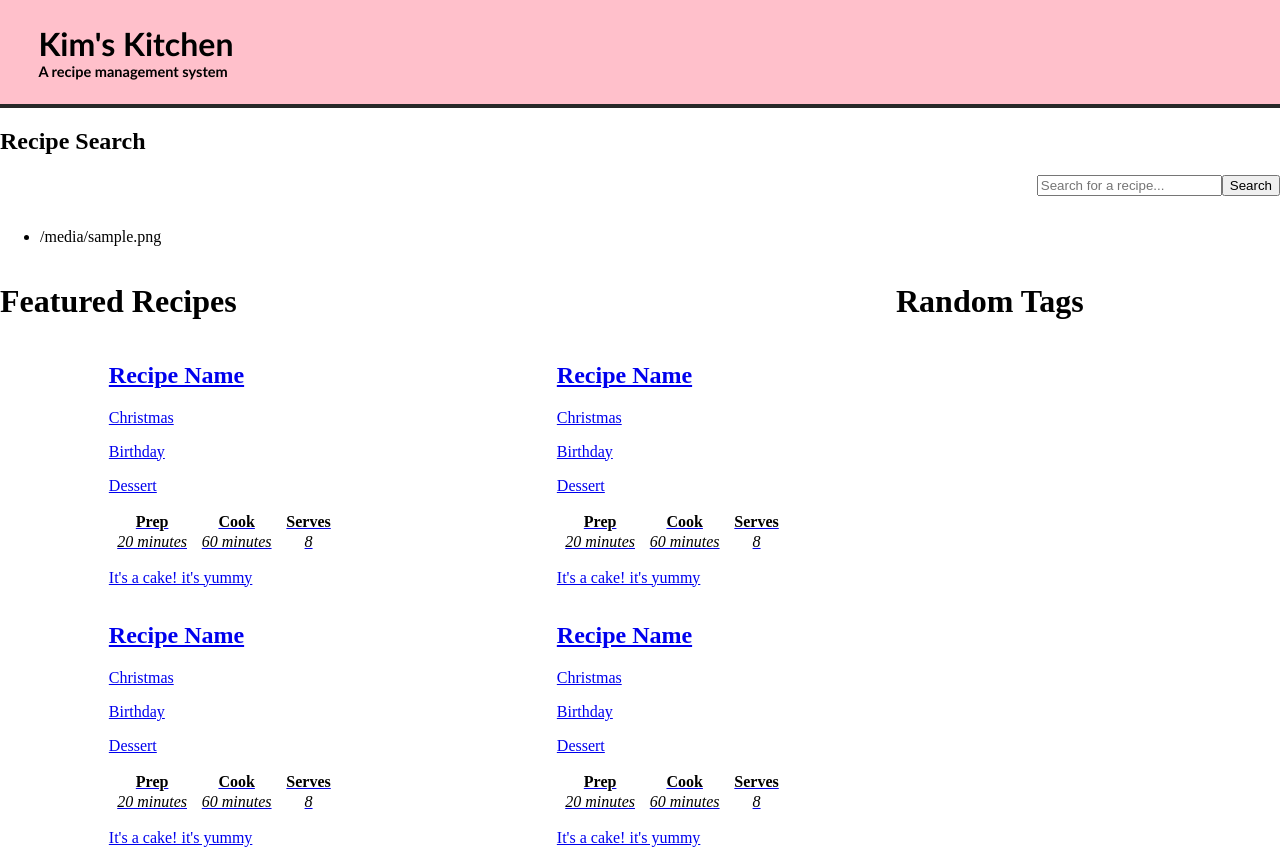
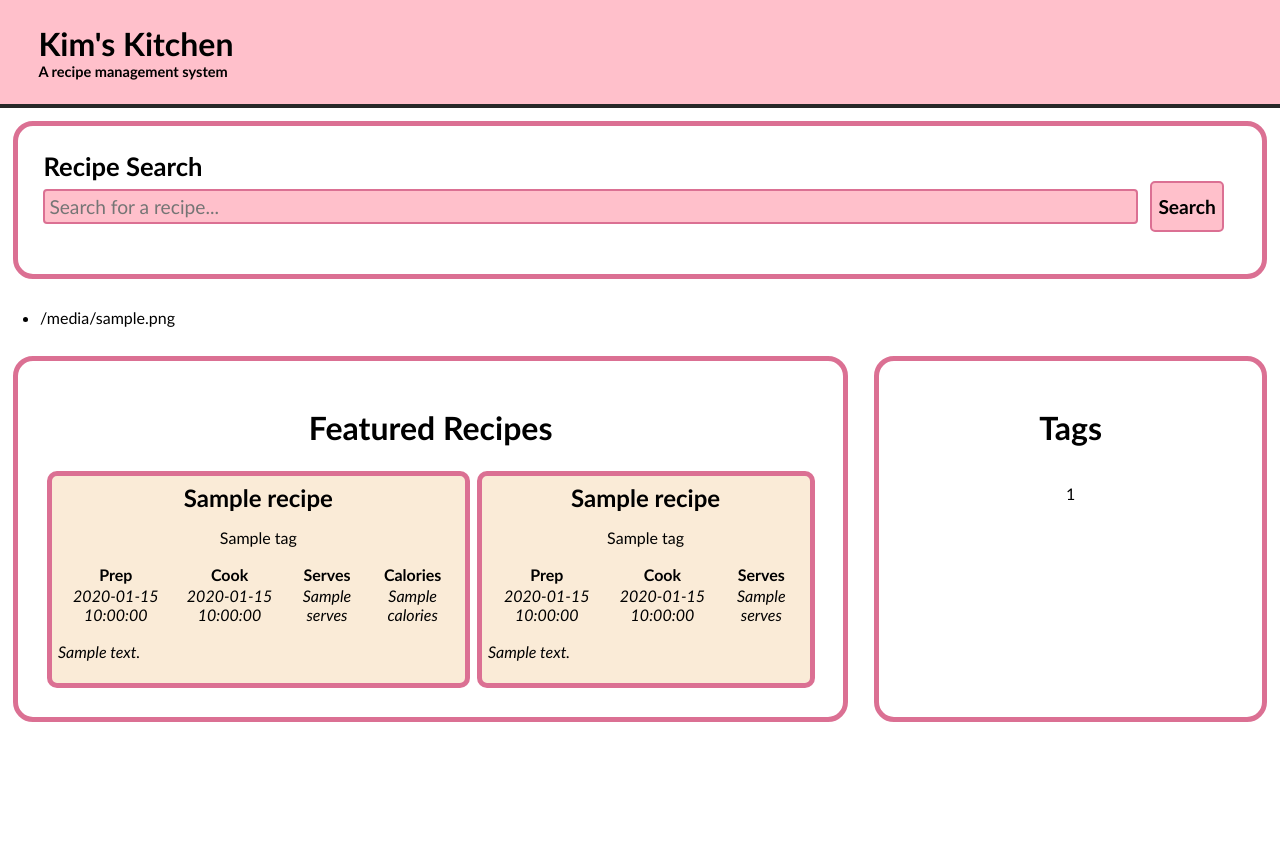
Before and after one commit to Jerry-Spice/Kims-Kitchen, a Flask app: template templates/index.html in a window 1280 px wide. After the commit the page ends 722 px from the top, so only its background shows below. Run offline with Flask 3, Linux system fonts and the light colour scheme; the template is opened without the code that fills it: most values are stand-ins (such as "Sample title", 1, 10 or a date in 2020); parts of the project's set-up code (start-up, migrations or seed data) failed here and were passed over.

Commit message:
It's almost done

```diff
--- a/Cookbook.py
+++ b/Cookbook.py
@@ -15,7 +15,7 @@ class Cookbook(object):
             f.close()
         recipes = json.loads(data)["recipes"]
         for recipe in recipes:
-            self.recipes.append(Recipe(recipe["name"], recipe["ingredients"],recipe["description"],recipe["instructions"],recipe["tags"],recipe["prep time"],recipe["cooking time"],recipe["serves"],recipe["calories"]))
+            self.recipes.append(Recipe(recipe["name"], recipe["ingredients"],recipe["description"],recipe["instructions"],recipe["tags"],recipe["tag colors"],recipe["prep time"],recipe["cooking time"],recipe["serves"],recipe["calories"]))
 
     def __str__(self):
         message = f"** {self.name} **\n"
--- a/app.py
+++ b/app.py
@@ -1,18 +1,64 @@
 from flask import Flask, render_template, request, redirect, url_for
+
+import random
 
 from Recipe import Recipe
 from Cookbook import Cookbook
-from RecipeDatabase import RecipeDatabase
+from Database import Database
 
-library = RecipeDatabase("./cookbooks")
+library = Database("./cookbooks")
 
 
 app = Flask(__name__)
 
 @app.route("/")
 def index():
-    return render_template("index.html", files=library.files)
+    recipePool = library.getAllRecipes()
+    tagPool = library.getAllTags()
 
+    shuffle = random.randint(0, len(tagPool[0]))
+    for i in range(shuffle):
+        index = random.randint(0, len(tagPool[0]) - 1)
+        temp = tagPool[0][index]
+        tagPool[0][index] = tagPool[0][i]
+        tagPool[0][i] = temp
+        temp = tagPool[1][index]
+        tagPool[1][index] = tagPool[1][i]
+        tagPool[1][i] = temp
+
+    randomRecipes = []
+    for i in range(6):
+        if (len(recipePool) - 1) <= 0:
+            break
+        item = recipePool[random.randint(0, len(recipePool) - 1)]
+        recipePool.remove(item)
+        randomRecipes.append(item)
+
+    return render_template("index.html", randomRecipes1=randomRecipes[0:3], randomRecipes2=randomRecipes[3:6], tagPool=tagPool)
+
+@app.route("/search", methods=["POST"])
+def recipe_search():
+    data = request.form
+    recipes = library.findRecipe(data["target_recipe"], fuzzy=True)
+    if len(recipes) == 0:
+        return render_template("recipe_failure.html", recipe_search=data["target_recipe"])
+    elif len(recipes) == 1:
+        return redirect(f"/recipes/{data[0]}", code=302)
+    else:
+        jsonRecipes = []
+        for recipe in recipes:
+            jsonRecipes.append(recipe.toJSON())
+        print(jsonRecipes)
+        return render_template("recipe_options.html", recipes=jsonRecipes)
+
+@app.route("/recipes/<recipe_name>")
+def recipe_pages(recipe_name):
+    recipes = library.findRecipe(recipe_name)
+    if len(recipes) == 0:
+        return render_template("recipe_failure.html")
+    if len(recipes) > 1:
+        return render_template("recipe_options.html")
+    return render_template("recipe.html", recipe=recipes[0].toJSON())
 
 if __name__ == "__main__":
     app.run(host="0.0.0.0", port=5000)
--- a/static/desktop-style.css
+++ b/static/desktop-style.css
@@ -85,7 +85,12 @@
     .tags {
         display: flex;
         flex-direction: row;
-        justify-content: start;
+        justify-content: center;
+    }
+
+    .tags a {
+        text-decoration: none;
+        color: black;
     }
 
     .recipe-description {
--- a/static/generic.css
+++ b/static/generic.css
@@ -89,3 +89,15 @@
 .wide10 {
     width: 10%;
 }
+
+.textleft {
+    text-align: left;
+}
+
+.textcenter {
+    text-align: center;
+}
+
+.textright {
+    text-align: right;
+}
--- a/static/phone-style.css
+++ b/static/phone-style.css
@@ -2,6 +2,7 @@
     body {
         margin: 0px;
         padding: 0px;
+        font-family:'Gill Sans', 'Gill Sans MT', Calibri, 'Trebuchet MS', sans-serif;
     }
     .header {
         background-color: pink;
@@ -23,4 +24,138 @@
         padding: 0px;
         margin: 0px;
     }
+
+    .content-section {
+        border: palevioletred solid 5px;
+        border-radius: 20px;
+        margin: 1vw;
+        padding: 2vw;
+        width: auto;
+    }
+
+    .content-section h1 {
+        text-align: center;
+    }
+
+    .form-header {
+        font-size: 2vw;
+        font-family:'Gill Sans', 'Gill Sans MT', Calibri, 'Trebuchet MS', sans-serif;
+        margin: 0px;
+    }
+
+    .search-box {
+        font-size: 1.5vw;
+        font-family:'Gill Sans', 'Gill Sans MT', Calibri, 'Trebuchet MS', sans-serif;
+
+        background-color: pink;
+        border: 2px solid palevioletred;
+        border-radius: 4px;
+
+        width: 100%;
+
+        padding: 4px;
+        color: black;
+
+        margin: 1vh 0px;
+    }
+
+    .search-submit {
+        font-size: 1.5vw;
+        font-family:'Gill Sans', 'Gill Sans MT', Calibri, 'Trebuchet MS', sans-serif;
+
+        border: 2px solid palevioletred;
+        border-radius: 5px;
+
+        background-color: pink;
+
+        font-weight: bold;
+        margin: 0px 1vw;
+    }
+
+    .recipe-link {
+        color: black;
+        text-decoration: none;
+        border: palevioletred solid 5px;
+        border-radius: 10px;
+        padding: 0.5vw;
+        background-color: antiquewhite;
+        margin: 0.25vw;
+    }
+
+    .tags {
+        display: flex;
+        flex-direction: row;
+        justify-content: center;
+    }
+
+    .tags a {
+        text-decoration: none;
+        color: black;
+    }
+
+    .recipe-description {
+        font-style: italic;
+        font-family:'Gill Sans', 'Gill Sans MT', Calibri, 'Trebuchet MS', sans-serif;
+    }
+
+    .recipe-name {
+        margin: 0;
+        text-align: center;
+        font-weight: 900;
+        font-family:'Gill Sans', 'Gill Sans MT', Calibri, 'Trebuchet MS', sans-serif;
+    }
+
+    .greentag {
+        font-family:'Gill Sans', 'Gill Sans MT', Calibri, 'Trebuchet MS', sans-serif;
+        background-color: lightgreen;
+        border: forestgreen solid 5px;
+        border-radius: 10px;
+        padding: 2px;
+        margin: 0.5vw;
+    }
+
+    .redtag {
+        font-family:'Gill Sans', 'Gill Sans MT', Calibri, 'Trebuchet MS', sans-serif;
+        background-color:indianred;
+        border: firebrick solid 5px;
+        border-radius: 10px;
+        padding: 2px;
+        margin: 0.5vw;
+    }
+
+    .yellowtag {
+        font-family:'Gill Sans', 'Gill Sans MT', Calibri, 'Trebuchet MS', sans-serif;
+        background-color:palegoldenrod;
+        border: gold solid 5px;
+        border-radius: 10px;
+        padding: 2px;
+        margin: 0.5vw;
+    }
+
+    .greytag {
+        font-family:'Gill Sans', 'Gill Sans MT', Calibri, 'Trebuchet MS', sans-serif;
+        background-color:lightgrey;
+        border: slategray solid 5px;
+        border-radius: 10px;
+        padding: 2px;
+        margin: 0.5vw;
+    }
+
+    .lightbluetag {
+        font-family:'Gill Sans', 'Gill Sans MT', Calibri, 'Trebuchet MS', sans-serif;
+        background-color:paleturquoise;
+        border: lightsteelblue solid 5px;
+        border-radius: 10px;
+        padding: 2px;
+        margin: 0.5vw;
+    }
+
+    .bluetag {
+        font-family:'Gill Sans', 'Gill Sans MT', Calibri, 'Trebuchet MS', sans-serif;
+        background-color: lightblue;
+        border: darkblue solid 5px;
+        border-radius: 10px;
+        padding: 2px;
+        margin: 0.5vw;
+    }
 }
--- a/templates/index.html
+++ b/templates/index.html
@@ -14,7 +14,7 @@
             <div class="flex flexcol flexstart">
                 <!-- Search Bar For Searching -->
                 <div class="content-section">
-                    <form class="recipe-search">
+                    <form class="recipe-search" action="/search" method="POST">
                         <div class="flex flexcol flexstart">
                             <h2 class="form-header">Recipe Search</h2>
 
@@ -38,13 +38,46 @@
                         <h1>Featured Recipes</h1>
                         <div class="flex flexrow flexaround">
                             <div class="flex flexcol flexstart">
-                                <a class="recipe-link" href="/recipes/cake">
+                                {% if randomRecipes1 %}
+                                    {% for recipe in randomRecipes1 %}
+                                        <a class="recipe-link" href="/recipes/{{ recipe.name }}">
                                             <div class="recipe">
-                                        <h2 class="recipe-name">Recipe Name</h2>
+                                                <h2 class="recipe-name">{{ recipe.name }}</h2>
                                                 <div class="tags">
-                                            <p class="greentag">Christmas</p>
-                                            <p class="lightbluetag">Birthday</p>
-                                            <p class="yellowtag">Dessert</p>
+                                                    {% for i in range(recipe.tags | length ) %}
+                                                        <p class="{{ recipe.tag_colors[i] }}tag">{{ recipe.tags[i] }}</p>
+                                                    {% endfor %}
+                                                </div>
+                                                <table class="flex flexrow flexcenter">
+                                                    <tr class="header-row">
+                                                        <td>Prep</td>
+                                                        <td>Cook</td>
+                                                        <td>Serves</td>
+                                                        <td>Calories</td>
+                                                    </tr>
+                                                    <tr class="data-row">
+                                                        <td>{{ recipe.prep_time }}</td>
+                                                        <td>{{ recipe.cook_time }}</td>
+                                                        <td>{{ recipe.serves }}</td>
+                                                        <td>{{ recipe.calories }}</td>
+                                                    </tr>
+                                                </table>
+                                                <p class="recipe-description">{{ recipe.description }}</p>
+                                            </div>
+                                        </a>
+                                    {% endfor %}
+                                {% endif %}
+                            </div>
+                            <div class="flex flexcol flexstart">
+                                {% if randomRecipes2 %}
+                                    {% for recipe in randomRecipes2 %}
+                                        <a class="recipe-link" href="/recipes/{{ recipe.name }}">
+                                            <div class="recipe">
+                                                <h2 class="recipe-name">{{ recipe.name }}</h2>
+                                                <div class="tags">
+                                                    {% for i in range(recipe.tags | length ) %}
+                                                        <p class="{{ recipe.tag_colors[i] }}tag">{{ recipe.tags[i] }}</p>
+                                                    {% endfor %}
                                                 </div>
                                                 <table class="flex flexrow flexcenter">
                                                     <tr class="header-row">
@@ -53,91 +86,31 @@
                                                         <td>Serves</td>
                                                     </tr>
                                                     <tr class="data-row">
-                                                <td>20 minutes</td>
-                                                <td>60 minutes</td>
-                                                <td>8</td>
+                                                        <td>{{ recipe.prep_time }}</td>
+                                                        <td>{{ recipe.cook_time }}</td>
+                                                        <td>{{ recipe.serves }}</td>
                                                     </tr>
                                                 </table>
-                                        <p class="recipe-description">It's a cake! it's yummy</p>
+                                                <p class="recipe-description">{{ recipe.description }}</p>
                                             </div>
                                         </a>
-                                <a class="recipe-link" href="/recipes/cake">
-                                    <div class="recipe">
-                                        <h2 class="recipe-name">Recipe Name</h2>
-                                        <div class="tags">
-                                            <p class="greentag">Christmas</p>
-                                            <p class="lightbluetag">Birthday</p>
-                                            <p class="yellowtag">Dessert</p>
-                                        </div>
-                                        <table class="flex flexrow flexcenter">
-                                            <tr class="header-row">
-                                                <td>Prep</td>
-                                                <td>Cook</td>
-                                                <td>Serves</td>
-                                            </tr>
-                                            <tr class="data-row">
-                                                <td>20 minutes</td>
-                                                <td>60 minutes</td>
-                                                <td>8</td>
-                                            </tr>
-                                        </table>
-                                        <p class="recipe-description">It's a cake! it's yummy</p>
-                                    </div>
-                                </a>
-                            </div>
-                            <div class="flex flexcol flexstart">
-                                <a class="recipe-link" href="/recipes/cake">
-                                    <div class="recipe">
-                                        <h2 class="recipe-name">Recipe Name</h2>
-                                        <div class="tags">
-                                            <p class="greentag">Christmas</p>
-                                            <p class="lightbluetag">Birthday</p>
-                                            <p class="yellowtag">Dessert</p>
-                                        </div>
-                                        <table class="flex flexrow flexcenter">
-                                            <tr class="header-row">
-                                                <td>Prep</td>
-                                                <td>Cook</td>
-                                                <td>Serves</td>
-                                            </tr>
-                                            <tr class="data-row">
-                                                <td>20 minutes</td>
-                                                <td>60 minutes</td>
-                                                <td>8</td>
-                                            </tr>
-                                        </table>
-                                        <p class="recipe-description">It's a cake! it's yummy</p>
-                                    </div>
-                                </a>
-                                <a class="recipe-link" href="/recipes/cake">
-                                    <div class="recipe">
-                                        <h2 class="recipe-name">Recipe Name</h2>
-                                        <div class="tags">
-                                            <p class="greentag">Christmas</p>
-                                            <p class="lightbluetag">Birthday</p>
-                                            <p class="yellowtag">Dessert</p>
-                                        </div>
-                                        <table class="flex flexrow flexcenter">
-                                            <tr class="header-row">
-                                                <td>Prep</td>
-                                                <td>Cook</td>
-                                                <td>Serves</td>
-                                            </tr>
-                                            <tr class="data-row">
-                                                <td>20 minutes</td>
-                                                <td>60 minutes</td>
-                                                <td>8</td>
-                                            </tr>
-                                        </table>
-                                        <p class="recipe-description">It's a cake! it's yummy</p>
-                                    </div>
-                                </a>
+                                    {% endfor %}
+                                {% endif %}
                             </div>
                         </div>
                     </div>
                     <!-- Random tags to Look at -->
                     <div class="content-section wide30">
-                        <h1>Random Tags</h1>
+                        <h1>Tags</h1>
+                        <div class="tags flex flexcol flexstart">
+                            {% if tagPool %}
+                                {% for i in range( tagPool[0] | length ) %}
+                                    <a href="/tags/{{ tagPool[0][i] }}">
+                                        <p class="{{ tagPool[1][i] }}tag textcenter">{{ tagPool[0][i] }}</p>
+                                    </a>
+                                {% endfor %}
+                            {% endif %}
+                        </div>
                     </div>
                 </div>
             </div>
```
Also changed, not shown: Database.py (renamed from RecipeDatabase.py, +32 -9 lines), Recipe.py (+15 -1 lines), cookbooks/Classic.json (+8 -4 lines), cookbooks/Simple.json (+10 -5 lines), templates/recipe.html (added, +58 -0 lines), templates/recipe_failure.html (added, +28 -0 lines), templates/recipe_options.html (added, +60 -0 lines). Lines whose indentation alone changed are shown as unchanged.
